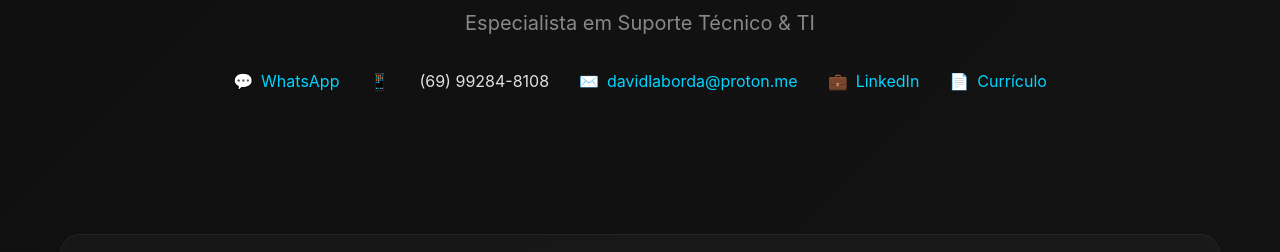
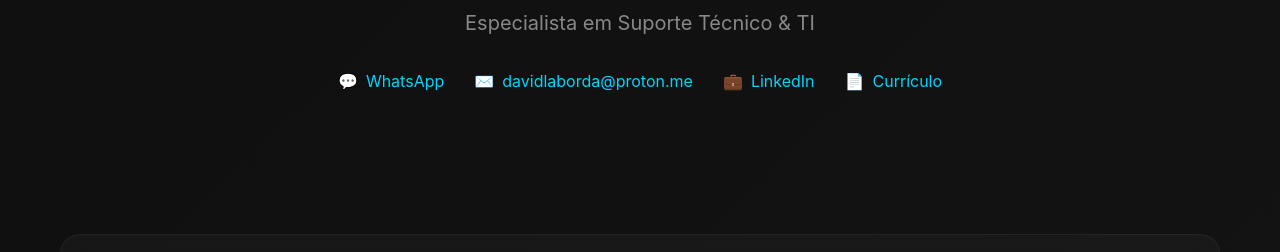
Before and after one commit to ddl23soe/portifolio-ddl, a plain HTML site: page index.html in a window 1280 px wide. Shown: the part 390-642 px from the top of the page. Drawn offline with Linux system fonts and the light colour scheme.

Commit message:
Update index.html

```diff
--- a/index.html
+++ b/index.html
@@ -217,9 +217,6 @@
             <div class="contact-info">
                 <a href="https://wa.me/5569992848108?text=Olá%20David,%20vi%20seu%20portfólio%20e%20gostaria%20de%20conversar!" class="contact-item" target="_blank">
                  <span>💬</span> WhatsApp
-                </a>
-               <span>📱</span> (69) 99284-8108
-                </a>
                 <a href="mailto:davidlaborda@proton.me" class="contact-item">
                     <span>✉️</span> davidlaborda@proton.me
                 </a>
```
